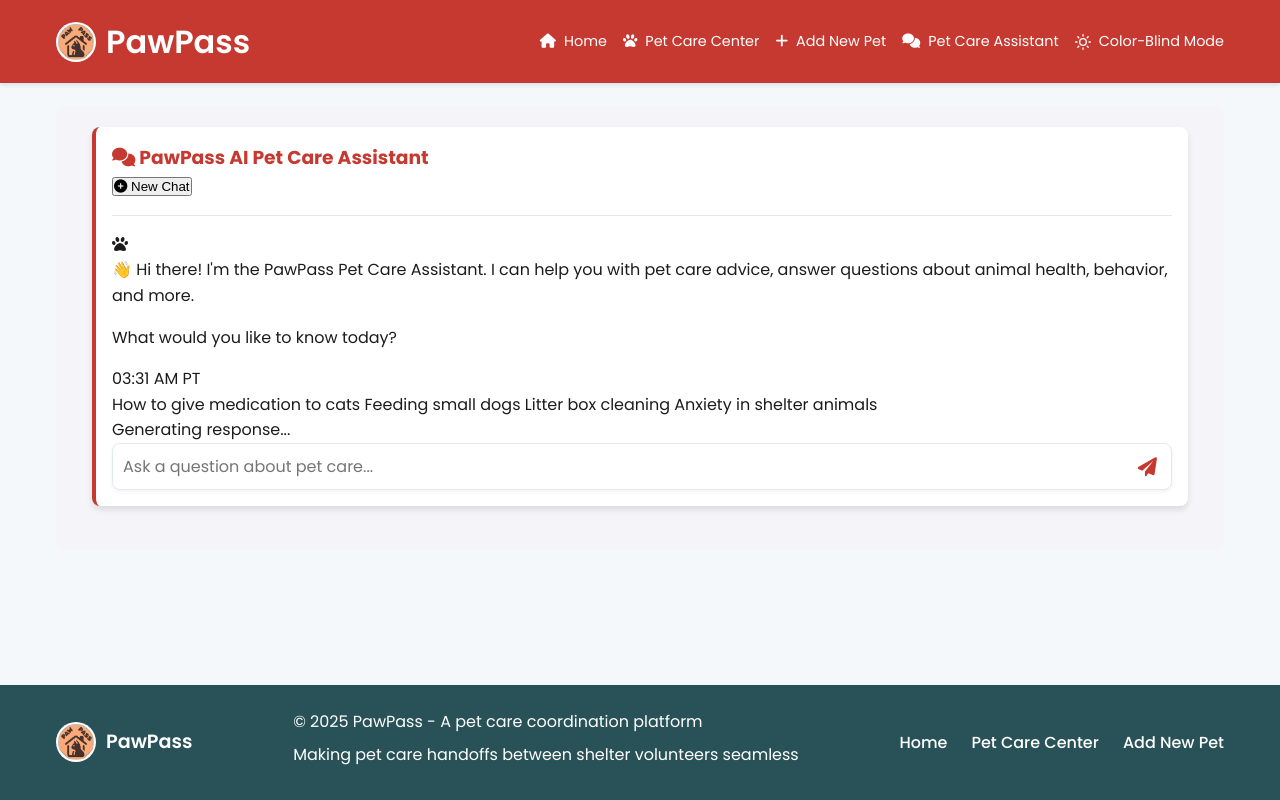
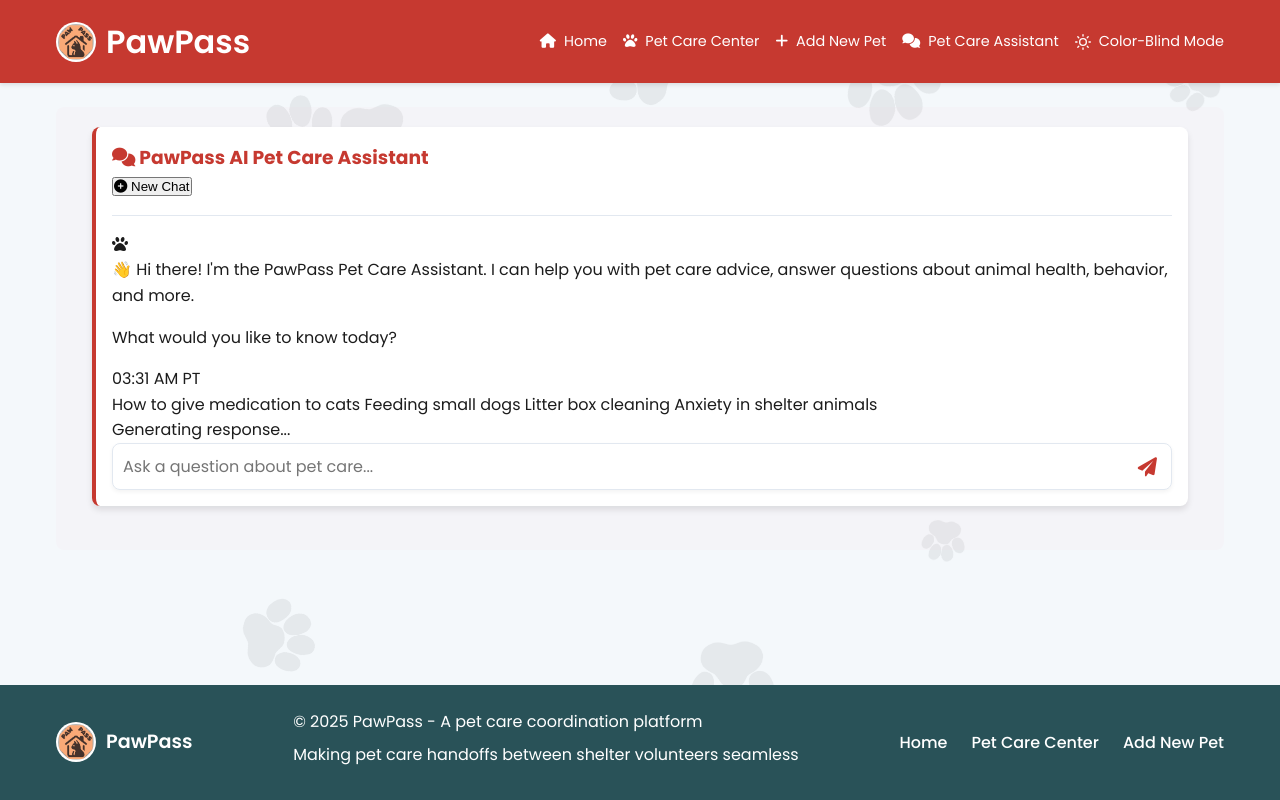
Before and after one commit to kumailrizvi890/PawPass, a Flask app: page /chatbot-page in a window 1280 px wide. Run offline with Flask 3, Linux system fonts and the light colour scheme; some libraries are stand-ins or nearby versions.

Commit message:
Enhance the visual appeal and chatbot introduction on the homepage
Adds a paw print background across the site and redesigns the chatbot section.

Replit-Commit-Author: Agent
Replit-Commit-Session-Id: 6d3b0554-dc1f-4185-aa4d-27dc23fc5956
Replit-Commit-Screenshot-Url: https://storage.googleapis.com/screenshot-production-us-central1/1d19d073-a955-4df6-9402-08c79259d661/ef727747-814e-48ed-b311-d2f00e164758.jpg

```diff
--- a/static/css/style.css
+++ b/static/css/style.css
@@ -2,6 +2,27 @@
 
 /* Font imports */
 @import url('https://fonts.googleapis.com/css2?family=Poppins:wght@300;400;500;600;700&display=swap');
+
+/* Paw Print Background */
+.paw-bg-container {
+  position: fixed;
+  top: 0;
+  left: 0;
+  width: 100%;
+  height: 100%;
+  pointer-events: none;
+  z-index: -1;
+  overflow: hidden;
+}
+
+.paw-print {
+  position: absolute;
+  opacity: 0.06;
+  background-image: url('/static/images/paw-background.png');
+  background-size: contain;
+  background-repeat: no-repeat;
+  background-position: center;
+}
 
 /* CSS Variables */
 :root {
--- a/static/js/script.js
+++ b/static/js/script.js
@@ -15,6 +15,9 @@ document.addEventListener('DOMContentLoaded', function() {
 
     // Initialize PWA install functionality
     initPwaInstall();
+
+    // Initialize paw print background
+    initPawBackground();
 });
 
 // Color-blind mode toggle
@@ -204,6 +207,43 @@ function installPwa() {
     });
 }
 
+// Initialize paw prints background
+function initPawBackground() {
+    const container = document.querySelector('.paw-bg-container');
+    if (!container) return;
+
+    // Create multiple paw prints with different sizes, rotations, and positions
+    const pawCount = 15; // Number of paw prints to create
+
+    for (let i = 0; i < pawCount; i++) {
+        createPawPrint(container);
+    }
+}
+
+// Create a single paw print with random properties
+function createPawPrint(container) {
+    const pawPrint = document.createElement('div');
+    pawPrint.className = 'paw-print';
+
+    // Random size between 40px and 120px
+    const size = Math.floor(Math.random() * 80) + 40;
+    pawPrint.style.width = `${size}px`;
+    pawPrint.style.height = `${size}px`;
+
+    // Random position
+    const xPos = Math.floor(Math.random() * 95); // 0-95% of the container width
+    const yPos = Math.floor(Math.random() * 95); // 0-95% of the container height
+    pawPrint.style.left = `${xPos}%`;
+    pawPrint.style.top = `${yPos}%`;
+
+    // Random rotation (0-360 degrees)
+    const rotation = Math.floor(Math.random() * 360);
+    pawPrint.style.transform = `rotate(${rotation}deg)`;
+
+    // Add to container
+    container.appendChild(pawPrint);
+}
+
 // Offline data handling
 function saveOfflineData(url, method, data) {
     let offlineUpdates = JSON.parse(localStorage.getItem('offlineUpdates') || '[]');
--- a/templates/base.html
+++ b/templates/base.html
@@ -18,6 +18,11 @@
     {% block head_extra %}{% endblock %}
 </head>
 <body>
+    <!-- Paw Print Background Container -->
+    <div class="paw-bg-container">
+        <!-- These paw prints will be positioned with JavaScript -->
+    </div>
+
     <header>
         <div class="container">
             <h1><a href="{{ url_for('index') }}" style="color: white; text-decoration: none;" class="logo-link">
```
Also changed, not shown: templates/home.html (+30 -2 lines).
